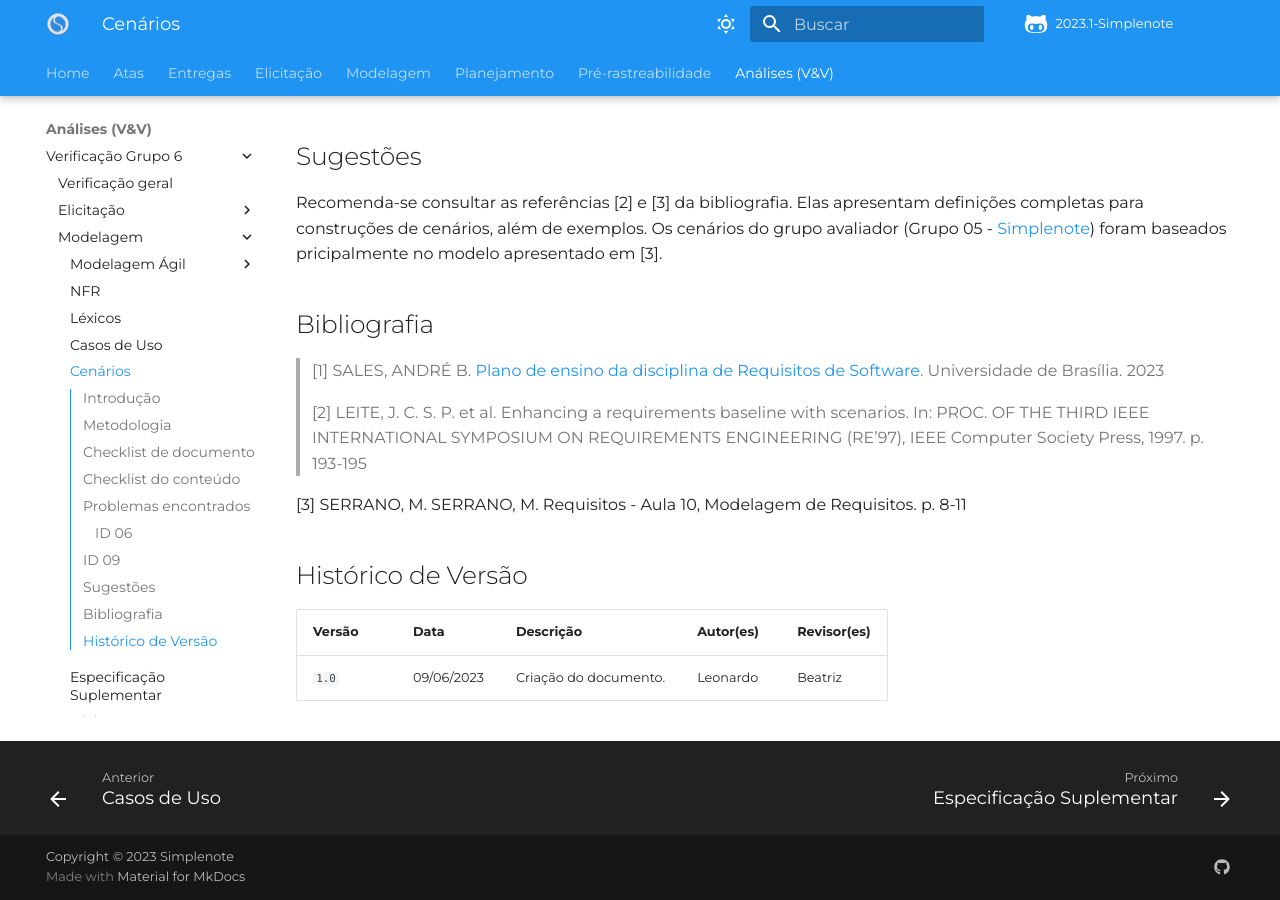
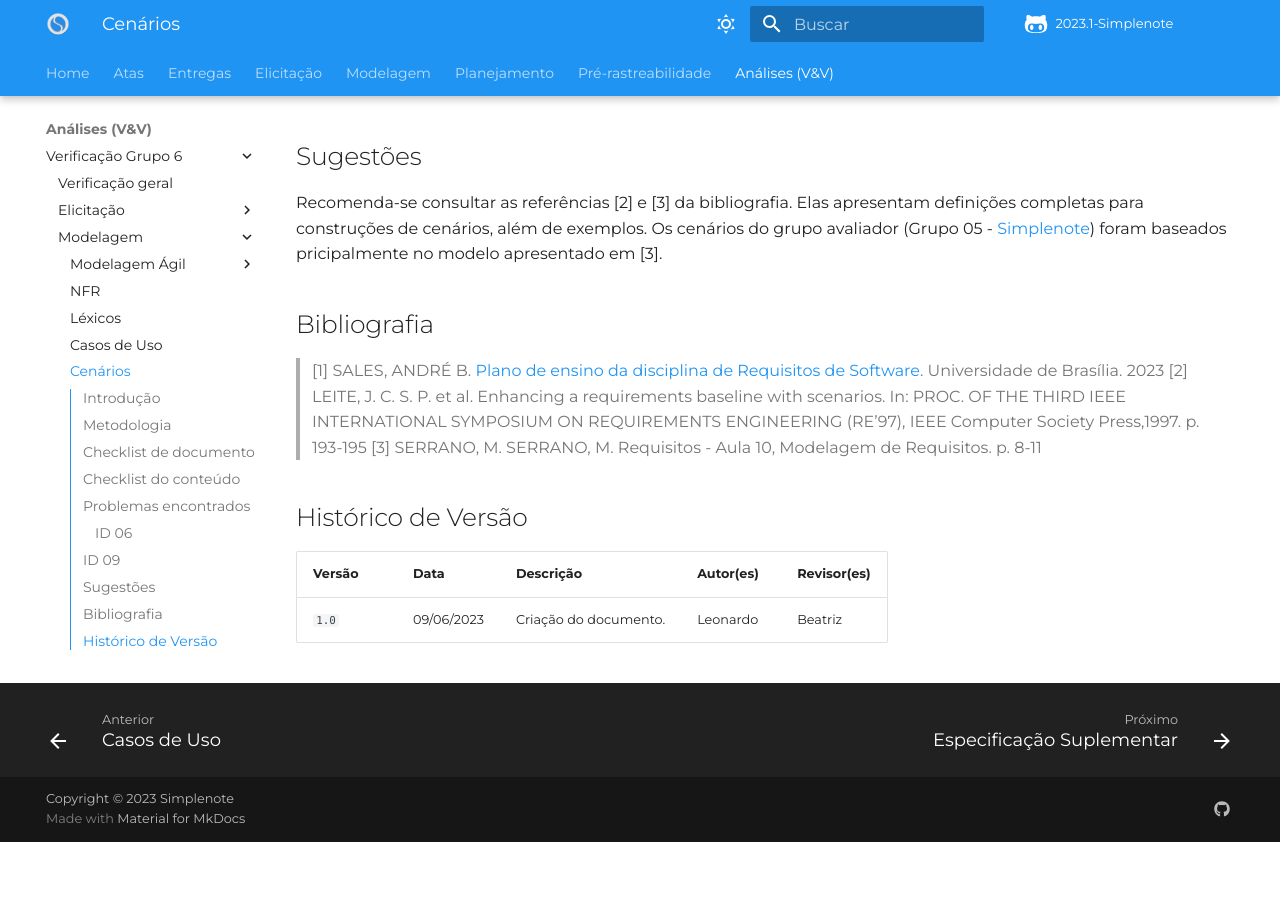
Before and after one commit to Requisitos-de-Software/2023.1-Simplenote, an MkDocs documentation site: the page built from docs/analise-grupo6/modelagem/cenarios.md, in a window 1280 px wide and 900 px high, scrolled down 2100 px. Built offline with MkDocs 1.6.1 and Material for MkDocs 9.7.7, drawn with Linux system fonts in a browser that asks for light colours; some web fonts are replaced; comment, search, counter and statistics services are not loaded; after the commit the page ends 2942 px from its top, so only the background shows below that.

Commit message:
Mudança na bibliografia

```diff
--- a/docs/analise-grupo6/modelagem/cenarios.md
+++ b/docs/analise-grupo6/modelagem/cenarios.md
@@ -60,13 +60,10 @@ Recomenda-se consultar as referências [2] e [3] da bibliografia. Elas apresenta
 
 ## Bibliografia
 > [1] SALES, ANDRÉ B. [Plano de ensino da disciplina de Requisitos de Software](https://aprender3.unb.br/pluginfile.php/2523005/mod_resource/content/28/Plano_de_Ensino%20RE%20202301%20Turma%202.pdf). Universidade de Brasília. 2023
-
 > [2] LEITE, J. C. S. P. et al. Enhancing a requirements baseline with scenarios. In:
 PROC. OF THE THIRD IEEE INTERNATIONAL SYMPOSIUM ON
-REQUIREMENTS ENGINEERING (RE’97), IEEE Computer Society Press,
-1997. p. 193-195
-
-[3] SERRANO, M. SERRANO, M. Requisitos - Aula 10, Modelagem de Requisitos. p. 8-11
+REQUIREMENTS ENGINEERING (RE’97), IEEE Computer Society Press,1997. p. 193-195
+> [3] SERRANO, M. SERRANO, M. Requisitos - Aula 10, Modelagem de Requisitos. p. 8-11
 
 ## Histórico de Versão
 
```
